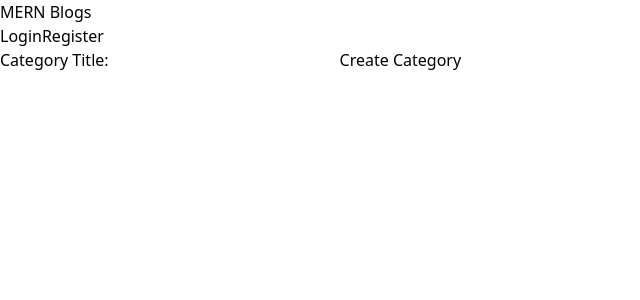
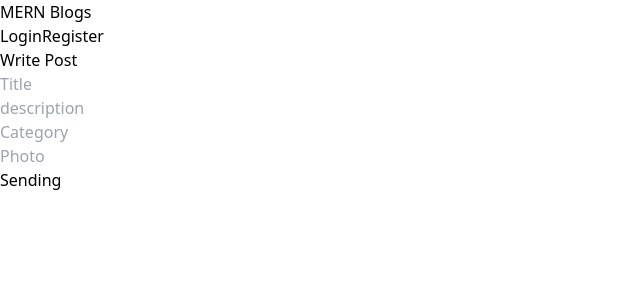
Before and after one commit to sz-adam/Blog-fullsctack-, a React (Vite) app in the folder frontend/: page /write in a window 1280 px wide. Shown: the top 300 px of the page, without its empty margins (0-640 px from the left). Built offline with nearby package versions, Linux system fonts and the light colour scheme.

Commit message:
linking category and post

```diff
--- a/frontend/src/components/PostCard.jsx
+++ b/frontend/src/components/PostCard.jsx
@@ -6,6 +6,7 @@ import { Link } from "react-router-dom";
 import { FaComment } from "react-icons/fa"
 
 function postCard({ post }) {
+
   return (
     <>
       <div className="p-1 w-full md:w-1/2">
@@ -17,7 +18,7 @@ function postCard({ post }) {
           />
           <div className="p-6">
             <h2 className="tracking-widest text-xs title-font font-medium text-gray-400 mb-1">
-              CATEGORY: {post.category.title}
+          CATEGORY: {post?.category?.title}
             </h2>
             <h1 className="title-font text-lg font-medium text-gray-900 mb-3">
              {post.title}
--- a/frontend/src/pages/WritePost.jsx
+++ b/frontend/src/pages/WritePost.jsx
@@ -3,6 +3,7 @@ import InputBox from "../components/InputBox";
 import PostService from "../services/PostsServices";
 import { UserContext } from "../context/userContext";
 import CategoryService from "../services/CategoryServices";
+import { useNavigate } from "react-router-dom";
 
 function WritePost() {
   const [title, setTitle] = useState("");
@@ -11,54 +12,35 @@ function WritePost() {
   const [photo, setPhoto] = useState("");
   const { user, setUser } = useContext(UserContext);
   const access_token = user?.data?.token;
+  const navigate = useNavigate();
 
-  const handleCategoryCreate = async (event) => {
+  const handlePostCreate = async (event) => {
     event.preventDefault();
+    try {
+      // creating a category
+      const categoryData = await CategoryService.createCategory(access_token, {
+        title: title,
+      });
 
-    try {
-      const categoryData = await CategoryService.createCategory(access_token, {
-        title: title
-      });
-      setCategory(categoryData)
+      // category contains the data
 
+      if (categoryData) {
+        // create an entry
+        await PostService.createPost(access_token, {
+          title,
+          description,
+          category: categoryData,
+          photo,
+        });
+        navigate('/')
+      }
     } catch (error) {
       console.log(error);
     }
   };
 
-
-
-
-
-
- const handlePostCreate = async (event) => {
-  event.preventDefault();
-  try {
-    await PostService.createPost(access_token, {
-      title,
-      description,
-     // category,
-      photo,
-    });
-  } catch (error) {
-    console.log(error);
-  }
-};
-
   return (
     <div className="flex justify-center items-center text-center">
-       <form onSubmit={handleCategoryCreate}>
-      <label>
-        Category Title:
-        <input
-          type="text"
-          value={title}
-          onChange={(event) => setTitle(event.target.value)}
-        />
-      </label>
-      <button type="submit">Create Category</button>
-    </form>
-{/**
       <form className="w-2/3" onSubmit={handlePostCreate}>
         <h1 className="text-3xl font-extrabold bg-gradient-to-r text-transparent from-green-500 to-blue-500 bg-clip-text my-10">
           Write Post
@@ -82,7 +64,6 @@ function WritePost() {
           placeholder="Category"
           value={category}
           onChange={(event) => setCategory(event.target.value)}
-
         />
         <InputBox
           type="text"
@@ -96,7 +77,6 @@ function WritePost() {
           Sending
         </button>
       </form>
-       */}
     </div>
   );
 }
```
